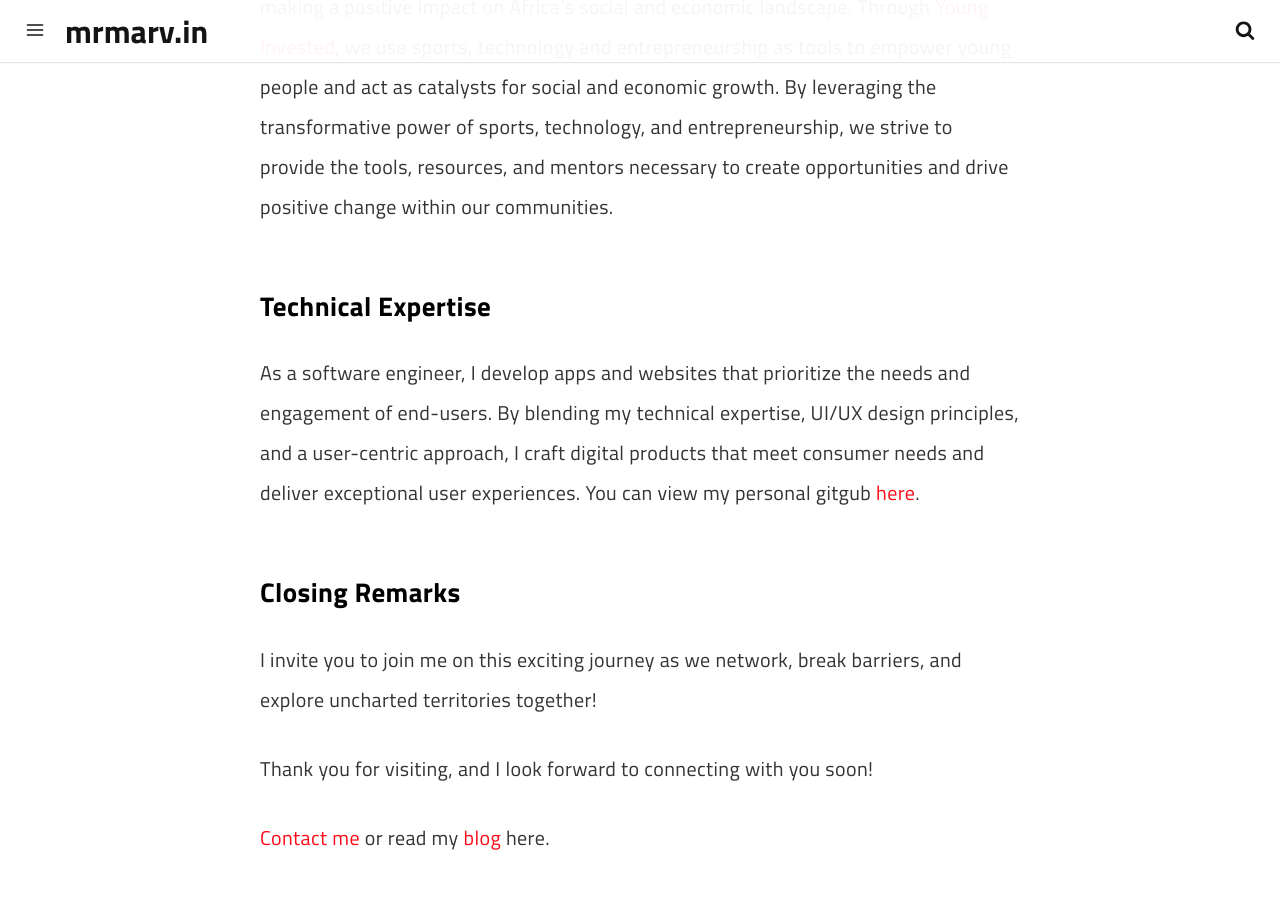
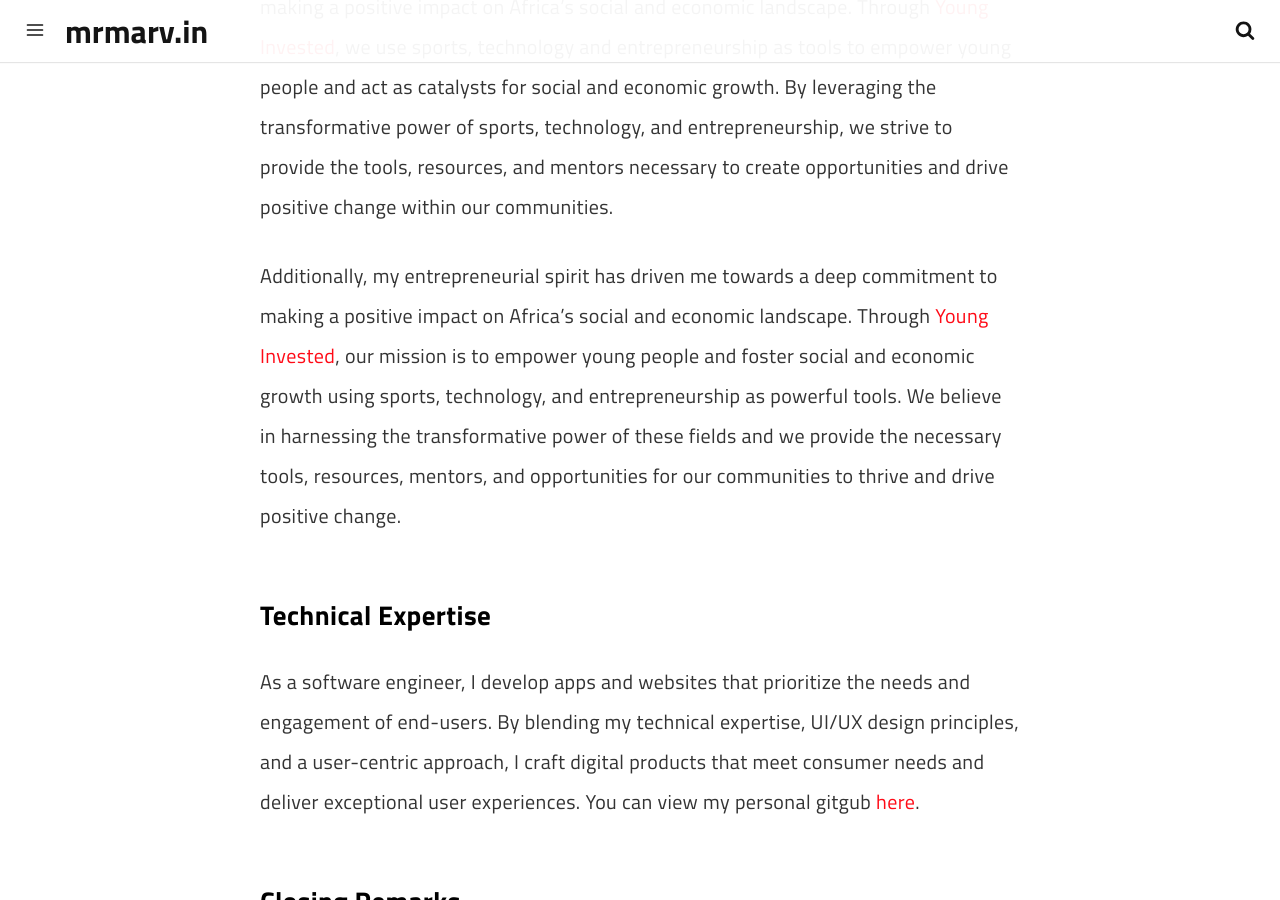
Before and after one commit to marv0/marv0.github.io, a Jekyll site: the page built from pages/about.md, in a window 1280 px wide and 900 px high, scrolled down 1573 px. Built offline with Jekyll 4.4.1, drawn with Linux system fonts in a browser that asks for light colours; a script that is not in the unit is left out.

Commit message:
Update about.md

```diff
--- a/pages/about.md
+++ b/pages/about.md
@@ -22,6 +22,8 @@ After graduating in 2020, I immediately ventured into laying the foundation of e
 
 Additionally, my entrepreneurial spirit has driven me towards a deep commitment to making a positive impact on Africa's social and economic landscape. Through [Young Invested](https://www.younginvested.org), we use sports, technology and entrepreneurship as tools to empower young people and act as catalysts for social and economic growth. By leveraging the transformative power of sports, technology, and entrepreneurship, we strive to provide the tools, resources, and mentors necessary to create opportunities and drive positive change within our communities.
 
+Additionally,  my entrepreneurial spirit has driven me towards a deep commitment to making a positive impact on Africa's social and economic landscape. Through [Young Invested](https://www.younginvested.org), our mission is to empower young people and foster social and economic growth using sports, technology, and entrepreneurship as powerful tools. We believe in harnessing the transformative power of these fields and we provide the necessary tools, resources, mentors, and opportunities for our communities to thrive and drive positive change.
+
 ### Technical Expertise
 
 As a software engineer, I develop apps and websites that prioritize the needs and engagement of end-users. By blending my technical expertise, UI/UX design principles, and a user-centric approach, I craft digital products that meet consumer needs and deliver exceptional user experiences. You can view my personal gitgub [here](https://github.com/marv0).
```
